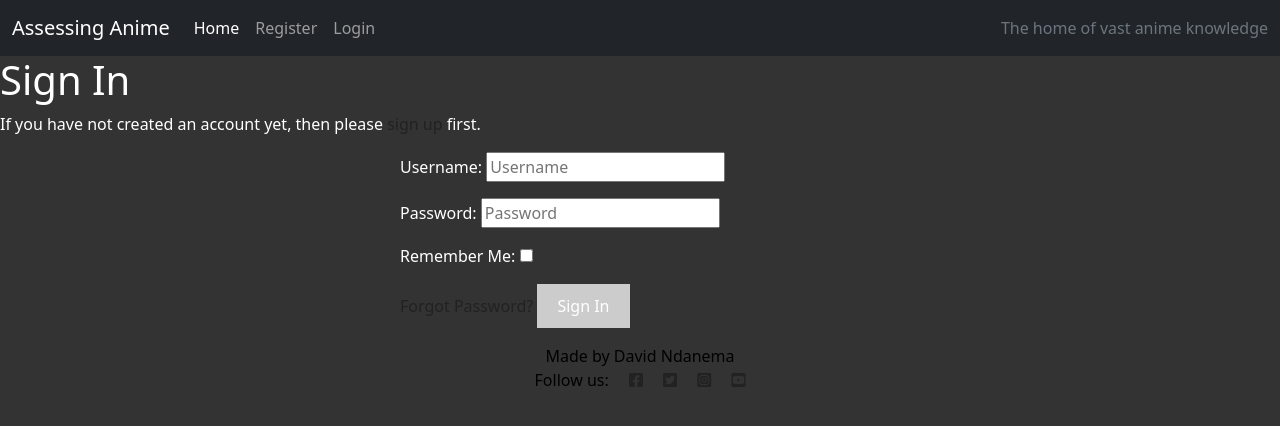
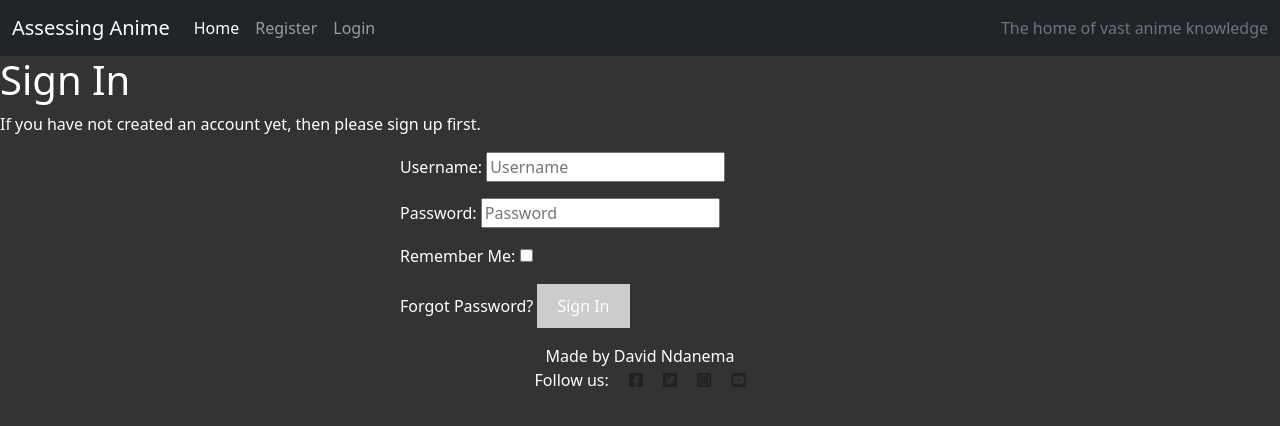
Before and after one commit to Ndanema98/Assessing_Anime, a Django app: page /accounts/login/ in a window 1280 px wide. Shown: the top 426 px of the page. Run offline with Django 3.2, Linux system fonts and the light colour scheme; some libraries are stand-ins or nearby versions.

Commit message:
Fix: Ammed login page to make it more readable

```diff
--- a/static/css/style.css
+++ b/static/css/style.css
@@ -25,6 +25,11 @@ h1, h2, h3 {
 a {
   color: #222;
   text-decoration: none;
+}
+
+.a {
+  color: #fff;
+
 }
 
 a:hover {
@@ -104,7 +109,6 @@ form {
   overflow: hidden;
   position: relative;
   display: inline-block;
-  /* height: 33vh; */
   width: 100%;
 }
 
--- a/templates/account/login.html
+++ b/templates/account/login.html
@@ -30,7 +30,7 @@ for a {{ site_name }} account and sign in below:{% endblocktrans %}</p>
 
 {% else %}
 <p>{% blocktrans %}If you have not created an account yet, then please
-<a href="{{ signup_url }}">sign up</a> first.{% endblocktrans %}</p>
+<a href="{{ signup_url }}" class="a">sign up</a> first.{% endblocktrans %}</p>
 {% endif %}
 
 <form class="login" method="POST" action="{% url 'account_login' %}">
@@ -39,7 +39,7 @@ for a {{ site_name }} account and sign in below:{% endblocktrans %}</p>
   {% if redirect_field_value %}
   <input type="hidden" name="{{ redirect_field_name }}" value="{{ redirect_field_value }}" />
   {% endif %}
-  <a class="button secondaryAction" href="{% url 'account_reset_password' %}">{% trans "Forgot Password?" %}</a>
+  <a class="button secondaryAction a" href="{% url 'account_reset_password' %}">{% trans "Forgot Password?" %}</a>
   <button class="primaryAction" type="submit">{% trans "Sign In" %}</button>
 </form>
 
--- a/templates/account/signup.html
+++ b/templates/account/signup.html
@@ -7,7 +7,7 @@
 {% block content %}
 <h1>{% trans "Sign Up" %}</h1>
 
-<p>{% blocktrans %}Already have an account? Then please <a href="{{ login_url }}">sign in</a>.{% endblocktrans %}</p>
+<p>{% blocktrans %}Already have an account? Then please <a href="{{ login_url }}" class="a">sign in</a>.{% endblocktrans %}</p>
 
 <form class="signup" id="signup_form" method="post" action="{% url 'account_signup' %}">
   {% csrf_token %}
--- a/templates/base.html
+++ b/templates/base.html
@@ -3,7 +3,6 @@
 <html lang="en">
 <head>
     <title>Assessing Anime</title>
-
     <link rel="preconnect" href="https://fonts.gstatic.com">
     <link rel="stylesheet" href="https://cdnjs.cloudflare.com/ajax/libs/font-awesome/6.1.1/css/all.min.css" integrity="sha512-KfkfwYDsLkIlwQp6LFnl8zNdLGxu9YAA1QvwINks4PhcElQSvqcyVLLD9aMhXd13uQjoXtEKNosOWaZqXgel0g==" crossorigin="anonymous" referrerpolicy="no-referrer">
     <meta name="viewport" content="width=device-width, initial-scale=1" />
@@ -11,11 +10,8 @@
     <!-- JavaScript Bundle with Popper -->
     <script src="https://cdn.jsdelivr.net/npm/bootstrap@5.2.2/dist/js/bootstrap.bundle.min.js" integrity="sha384-OERcA2EqjJCMA+/3y+gxIOqMEjwtxJY7qPCqsdltbNJuaOe923+mo//f6V8Qbsw3" crossorigin="anonymous"></script>
     <link rel="stylesheet" href="{% static 'css/style.css' %}">
-
 </head>
-
 <body class="d-flex flex-column h-100 main-bg">
-
      <!-- Navigation -->
      <nav class="navbar navbar-dark bg-dark navbar-expand-lg">
         <div class="container-fluid">
@@ -30,7 +26,6 @@
                     <li class="nav-item">
                         <a class="nav-link active" aria-current="page" href="{% url 'posts:PostList' %}">Home</a>
                     </li>
-
                     {% if user.is_authenticated %}
                     <li class="nav-item">
                         <a class="nav-link" href="{% url 'account_logout' %}">Logout</a>
@@ -38,9 +33,6 @@
                     <li class="nav-item">
                         <a class="nav-link" href="{% url 'posts:create_post' %}">Add anime</a>
                         </li>
-                        <li class="nav-item">
-
-                            </li>
                     {% else %}
                     <li class="nav-item">
                         <a class="nav-link" href="{% url 'account_signup' %}">Register</a>
@@ -68,8 +60,8 @@
 
     <!-- Footer -->
     <footer class="footer mt-auto py-3 dark-bg">
-        <p class="m-0 text-center text-black">Made by David Ndanema</p>
-        <p class="m-0 text-center text-black">Follow us:
+        <p class="m-0 text-center">Made by David Ndanema</p>
+        <p class="m-0 text-center">Follow us:
             <a href="https://facebook.com" target="_blank" rel="noopener" aria-label="Visit the Facebook page in a new tab."><i class="fab fa-facebook-square ms-3"></i></a>
             <a href="https://twitter.com" target="_blank" rel="noopener" aria-label="Visit the Twitter page in a new tab."><i class="fab fa-twitter-square ms-3"></i></a>
             <a href="https://instagram.com" target="_blank" rel="noopener" aria-label="Visit the Instagram page in a new tab."><i class="fab fa-instagram-square ms-3"></i></a>
--- a/templates/index.html
+++ b/templates/index.html
@@ -30,14 +30,14 @@
               <p class="card-text">{{ post.excerpt }}</p>
               {% if user.is_authenticated %}
               <button>
-                <a href="{% url 'posts:review' post_id=post.id %}">See reviews</a>
+                <a href="{% url 'posts:review' post_id=post.id %}">See reviews/Add Likes</a>
               </button>
               <button>
               <a href="{% url 'posts:create_review' post_id=post.id %}">Add review</a>
               </button>
               {% else %}
               <button>
-                <a href="{% url 'posts:review' post_id=post.id %}">See reviews</a>
+                <a href="{% url 'posts:review' post_id=post.id %}">See reviews/Add Likes</a>
               </button>
               {% endif %}
               <span class="text-secondary"><i class="fa-regular fa-thumbs-up"></i></span>
--- a/templates/post_detail.html
+++ b/templates/post_detail.html
@@ -77,9 +77,11 @@
     <form method="post">
       {% csrf_token %}
       {{ form.as_p }}
-      <button type="submit">Submit</button>
+      <button>
+        <a href="{% url 'posts:create_review' post_id=post.id %}">Add review</a>
+        </button>
     </form>
   {% else %}
-    <p><a href="#">Log in</a> to add a review.</p>
+    <p><a href="{% url 'account_login' %}" class="a">Log in</a> to add a review/Leave a like.</p>
   {% endif %}
 {% endblock %}
```
